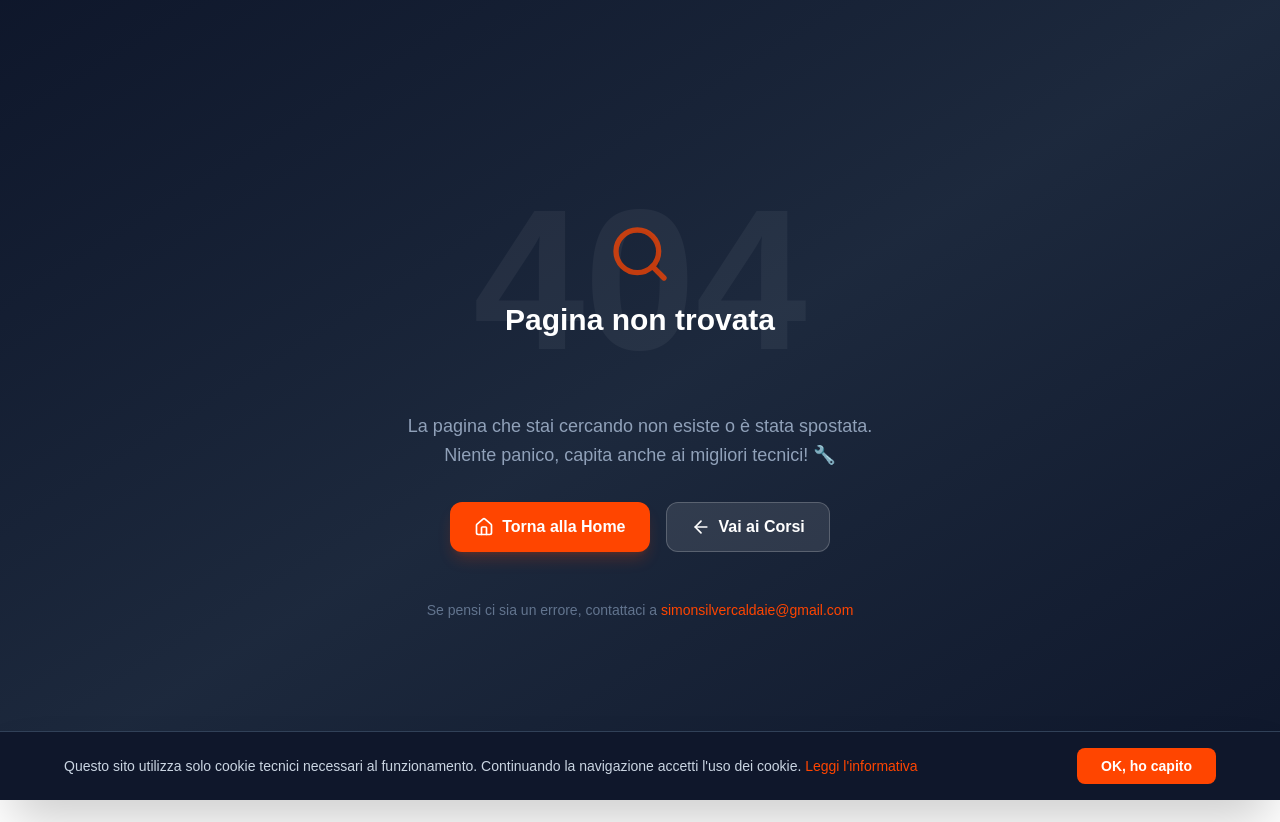
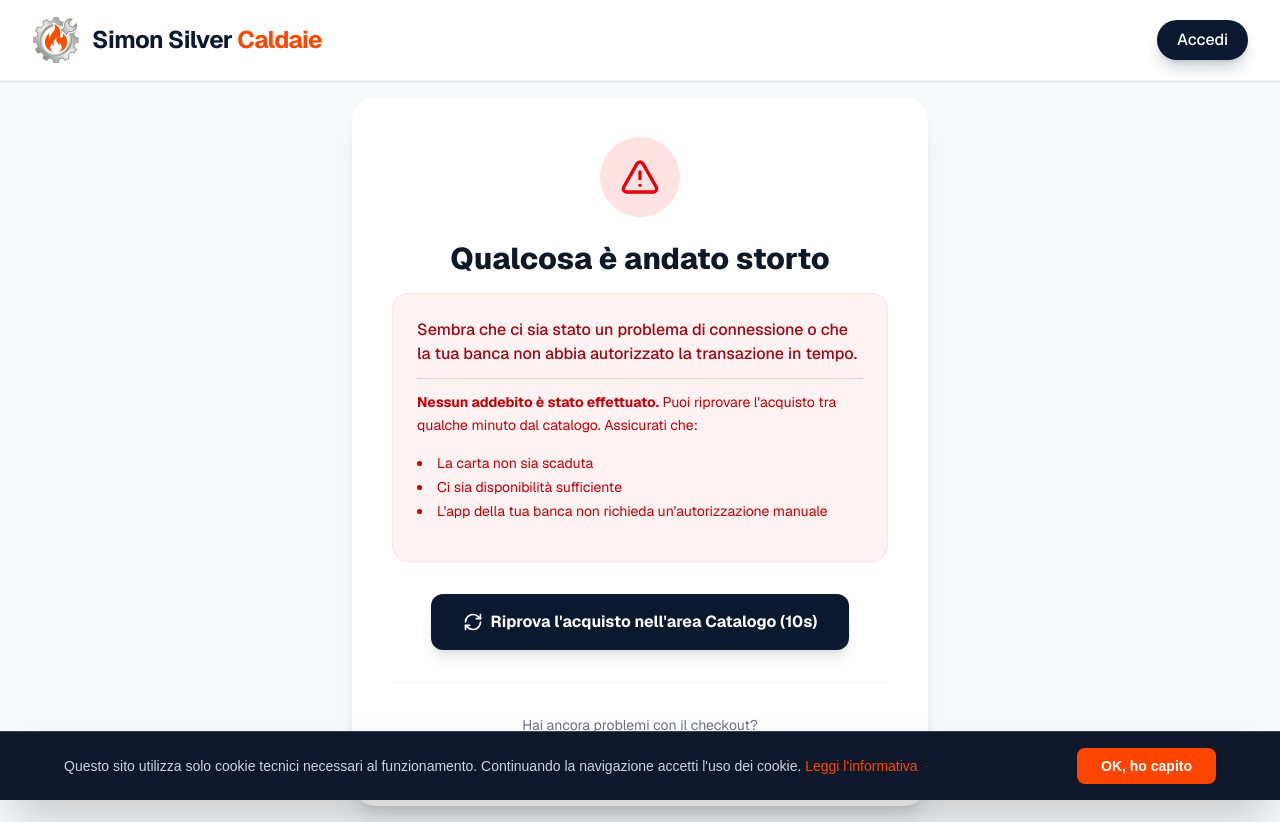
Before and after one commit to simonsilvercaldaie/sito-caldaie, a Next.js app: page /pagamento-fallito in a window 1280 px wide. Before the commit this address had no page. Before the commit the page ends 800 px from the top, so only its background shows below. Built offline with nearby package versions, Linux system fonts and the light colour scheme.

Commit message:
fix: add pagamento fallito page and redirect on 30s timeout

```diff
--- /dev/null
+++ b/app/pagamento-fallito/page.tsx
@@ -0,0 +1,82 @@
+'use client'
+import Navbar from '@/components/Navbar'
+import Link from 'next/link'
+import { AlertTriangle, ArrowLeft, RefreshCw, MessageCircle } from 'lucide-react'
+import { useEffect, useState } from 'react'
+import { useRouter } from 'next/navigation'
+
+export default function PagamentoFallitoPage() {
+    const router = useRouter()
+    const [seconds, setSeconds] = useState(15)
+
+    useEffect(() => {
+        const interval = setInterval(() => {
+            setSeconds((prev) => {
+                if (prev <= 1) {
+                    clearInterval(interval)
+                    router.push('/catalogo')
+                    return 0
+                }
+                return prev - 1
+            })
+        }, 1000)
+
+        // Reset any pending states from local storage just in case
+        localStorage.removeItem('pendingOrderId')
+
+        return () => clearInterval(interval)
+    }, [router])
+
+    return (
+        <div className="min-h-screen bg-gray-50 flex flex-col font-sans">
+            <Navbar />
+            <main className="flex-grow flex items-center justify-center p-4">
+                <div className="max-w-xl w-full bg-white rounded-3xl shadow-xl overflow-hidden text-center p-10">
+                    <div className="w-20 h-20 bg-red-100 rounded-full flex items-center justify-center mx-auto mb-6">
+                        <AlertTriangle className="w-10 h-10 text-red-600" />
+                    </div>
+
+                    <h1 className="text-3xl font-extrabold text-gray-900 mb-4">
+                        Qualcosa è andato storto
+                    </h1>
+
+                    <div className="bg-red-50 border border-red-100 rounded-2xl p-6 mb-8 text-left">
+                        <p className="text-red-800 font-medium mb-3 border-b border-red-200 pb-3">
+                            Sembra che ci sia stato un problema di connessione o che la tua banca non abbia autorizzato la transazione in tempo.
+                        </p>
+
+                        <p className="text-red-700 text-sm leading-relaxed mb-4">
+                            <strong>Nessun addebito è stato effettuato.</strong> Puoi riprovare l'acquisto tra qualche minuto dal catalogo. Assicurati che:
+                        </p>
+                        <ul className="list-disc list-inside text-red-700 text-sm space-y-1 mb-4">
+                            <li>La carta non sia scaduta</li>
+                            <li>Ci sia disponibilità sufficiente</li>
+                            <li>L'app della tua banca non richieda un'autorizzazione manuale</li>
+                        </ul>
+                    </div>
+
+                    <div className="flex flex-col sm:flex-row gap-4 justify-center">
+                        <Link
+                            href="/catalogo"
+                            className="inline-flex items-center justify-center gap-2 px-8 py-4 bg-primary text-white font-bold rounded-xl hover:bg-primary/90 transition-all shadow-lg hover:shadow-xl hover:-translate-y-0.5"
+                        >
+                            <RefreshCw className="w-5 h-5" />
+                            Riprova l'acquisto nell'area Catalogo ({seconds}s)
+                        </Link>
+                    </div>
+
+                    <div className="mt-8 pt-8 border-t border-gray-100 text-sm text-gray-500">
+                        <p className="mb-2">Hai ancora problemi con il checkout?</p>
+                        <Link
+                            href="/contatti"
+                            className="inline-flex items-center gap-1 font-bold text-gray-700 hover:text-primary transition-colors"
+                        >
+                            <MessageCircle className="w-4 h-4" />
+                            Contatta l'Assistenza
+                        </Link>
+                    </div>
+                </div>
+            </main>
+        </div>
+    )
+}
--- a/components/PurchaseProcessingOverlay.tsx
+++ b/components/PurchaseProcessingOverlay.tsx
@@ -6,8 +6,8 @@ export default function PurchaseProcessingOverlay({ visible }: { visible: boolea
     useEffect(() => {
         if (!visible) return
         const timeout = setTimeout(() => {
-            window.location.href = '/dashboard'
-        }, 60000)
+            window.location.href = '/pagamento-fallito'
+        }, 30000)
         return () => clearTimeout(timeout)
     }, [visible])
 
```
